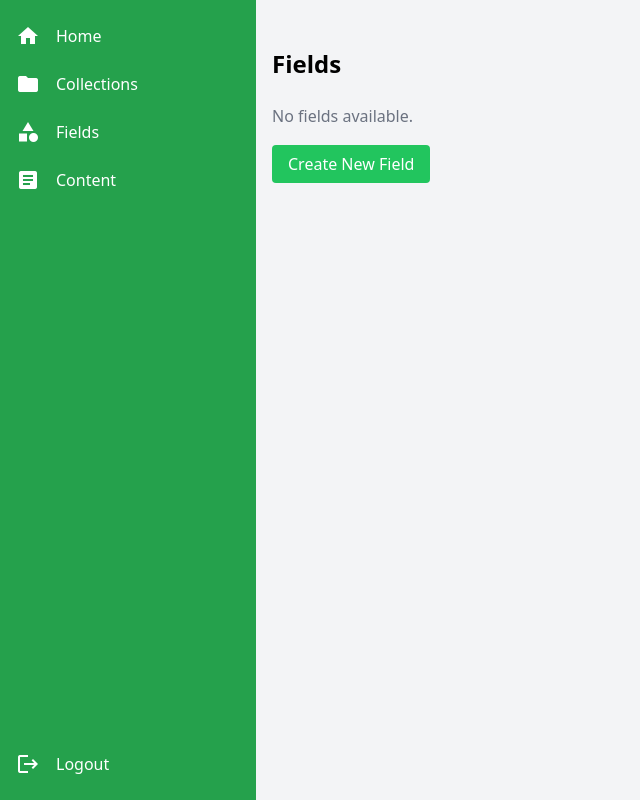
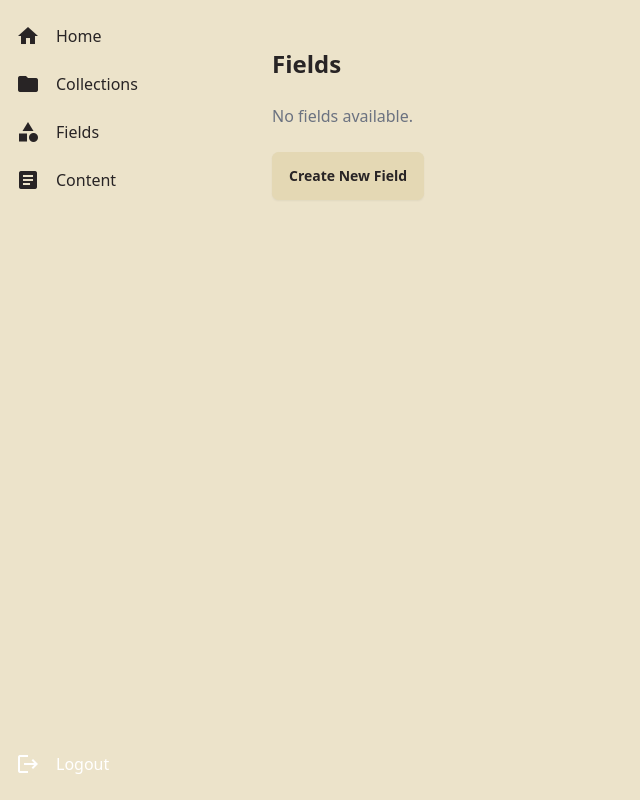
Before and after one commit to janmarkuslanger/nuri, a Flask app: page /admin/fields/ in a window 1280 px wide. Shown: the whole page, without its empty margins (0-640 px from the left). Run offline with Flask 3, Linux system fonts and the light colour scheme; data that the repository does not hold is empty; style sheets or scripts are compiled from the project's sources.

Commit message:
add daisyui

```diff
--- a/app/static/package.json
+++ b/app/static/package.json
@@ -9,6 +9,7 @@
   },
   "devDependencies": {
     "autoprefixer": "^10.4.20",
+    "daisyui": "^4.12.23",
     "postcss": "^8.4.49",
     "tailwindcss": "^3.4.17",
     "typescript": "~5.6.2",
--- a/app/static/tailwind.config.js
+++ b/app/static/tailwind.config.js
@@ -1,8 +1,16 @@
 /** @type {import('tailwindcss').Config} */
+
+
+
 module.exports = {
   content: ["../templates/**/*.html", "./src/**/*.{js,ts}"],
   theme: {
     extend: {},
   },
-  plugins: [],
+  daisyui: {
+    themes: ["retro"],
+  },
+  plugins: [
+    require('daisyui')
+  ],
 };
--- a/app/templates/collection/create.html
+++ b/app/templates/collection/create.html
@@ -35,7 +35,7 @@
     </div>
     <button
         type="submit"
-        class="bg-green-500 text-white px-4 py-2 rounded-md hover:bg-green-600"
+        class="btn"
     >
         Create
     </button>
--- a/app/templates/collection/index.html
+++ b/app/templates/collection/index.html
@@ -43,7 +43,7 @@
     <div class="mt-6">
         <a
             href="{{ url_for('collection.create') }}"
-            class="bg-green-500 text-white px-4 py-2 rounded hover:bg-green-600"
+            class="btn"
         >
             Create New Collection
         </a>
--- a/app/templates/content/edit.html
+++ b/app/templates/content/edit.html
@@ -21,7 +21,7 @@
       {% endif %}
     </div>
     {% endfor %}
-    <button type="submit" class="bg-blue-500 text-white px-4 py-2 rounded hover:bg-blue-600">Speichern</button>
+    <button type="submit" class="btn">Speichern</button>
   </form>
   <a href="{{ url_for('content.index', collection_id=collection.id) }}" class="inline-block mt-4 text-blue-500 hover:underline">Zurück</a>
 </div>
--- a/app/templates/content/index.html
+++ b/app/templates/content/index.html
@@ -31,7 +31,7 @@
         <td class="border border-gray-300 px-4 py-2">
           <a href="{{ url_for('content.edit', content_id=content.id) }}" class="text-blue-500 hover:underline mr-2">Bearbeiten</a>
           <form method="POST" action="{{ url_for('content.delete', content_id=content.id) }}" class="inline">
-            <button type="submit" class="text-red-500 hover:underline">Löschen</button>
+            <button type="submit" class="btn">Löschen</button>
           </form>
         </td>
       </tr>
--- a/app/templates/field/create.html
+++ b/app/templates/field/create.html
@@ -69,7 +69,7 @@
       </div>
     <button
         type="submit"
-        class="bg-green-500 text-white px-4 py-2 rounded-md hover:bg-green-600"
+        class="btn"
     >
         Create
     </button>
--- a/app/templates/field/delete.html
+++ b/app/templates/field/delete.html
@@ -17,7 +17,7 @@
     </div>
     <button
         type="submit"
-        class="bg-red-500 text-white px-4 py-2 rounded-md hover:bg-red-600"
+        class="btn btn-primary"
     >
         Delete
     </button>
--- a/app/templates/field/edit.html
+++ b/app/templates/field/edit.html
@@ -72,7 +72,7 @@
       </div>
     <button
         type="submit"
-        class="bg-green-500 text-white px-4 py-2 rounded-md hover:bg-green-600"
+        class="btn"
     >
         Create
     </button>
--- a/app/templates/field/index.html
+++ b/app/templates/field/index.html
@@ -43,7 +43,7 @@
     <div class="mt-6">
         <a
             href="{{ url_for('field.create') }}"
-            class="bg-green-500 text-white px-4 py-2 rounded hover:bg-green-600"
+            class="btn"
         >
             Create New Field
         </a>
--- a/app/templates/layout.html
+++ b/app/templates/layout.html
@@ -8,7 +8,7 @@
     <link rel="stylesheet" href="{{ url_for('static', filename='dist/main.css') }}">
     <script type="module" src="{{ url_for('static', filename='dist/main.js') }}"></script>
 </head>
-<body class="h-screen bg-gray-100">
+<body class="h-screen">
     <div class="flex h-full transition-all duration-300">
         <div
             class="group relative flex-shrink-0 transition-all duration-300 ease-in-out"
@@ -16,29 +16,29 @@
             onmouseover="this.style.width = '256px';"
             onmouseout="this.style.width = '64px';"
         >
-            <div class="absolute inset-0 bg-[#25a14c] overflow-hidden">
+            <div class="absolute inset-0 overflow-hidden">
                 <div class="flex flex-col h-full justify-between">
                     <nav class="mt-4 space-y-2">
-                        <a href="{{ url_for('home.index') }}" class="flex items-center px-4 py-2 text-white hover:bg-[#1f8a41]">
+                        <a href="{{ url_for('home.index') }}" class="flex items-center px-4 py-2">
                             <span class="material-icons">home</span>
                             <span class="ml-4 hidden group-hover:block">Home</span>
                         </a>
-                        <a href="{{ url_for('collection.index') }}" class="flex items-center px-4 py-2 text-white hover:bg-[#1f8a41]">
+                        <a href="{{ url_for('collection.index') }}" class="flex items-center px-4 py-2">
                             <span class="material-icons">folder</span>
                             <span class="ml-4 hidden group-hover:block">Collections</span>
                         </a>
-                        <a href="{{ url_for('field.index') }}" class="flex items-center px-4 py-2 text-white hover:bg-[#1f8a41]">
+                        <a href="{{ url_for('field.index') }}" class="flex items-center px-4 py-2">
                             <span class="material-icons">category</span>
                             <span class="ml-4 hidden group-hover:block">Fields</span>
                         </a>
-                        <a href="{{ url_for('content.list_collections') }}" class="flex items-center px-4 py-2 text-white hover:bg-[#1f8a41]">
+                        <a href="{{ url_for('content.list_collections') }}" class="flex items-center px-4 py-2">
                             <span class="material-icons">article</span>
                             <span class="ml-4 hidden group-hover:block">Content</span>
                         </a>
 
                     </nav>
                     <nav class="mb-4 space-y-2">
-                        <a href="/logout" class="flex items-center px-4 py-2 text-white hover:bg-[#1f8a41]">
+                        <a href="/logout" class="flex items-center px-4 py-2 text-white">
                             <span class="material-icons">logout</span>
                             <span class="ml-4 hidden group-hover:block">Logout</span>
                         </a>
@@ -51,7 +51,7 @@
                 {% if messages %}
                     <div class="mb-4">
                         {% for category, message in messages %}
-                            <div class="p-4 mb-2 text-white rounded {{ 'bg-red-500' if category == 'error' else 'bg-green-500' }}">
+                            <div class="p-4 mb-2">
                                 {{ message }}
                             </div>
                         {% endfor %}
```
Also changed, not shown: app/static/package-lock.json.
